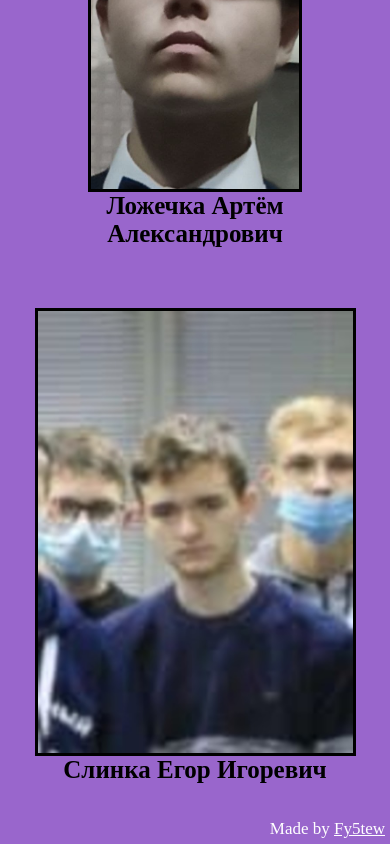
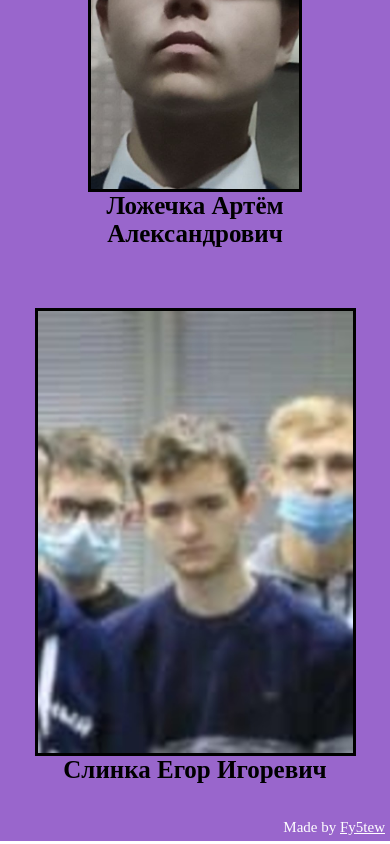
Before and after one commit to Fy5tew/NDTPCard, a plain HTML site: page index.html in a window 390 px wide. Shown: the part 6771-7615 px from the top of the page. Drawn offline with Linux system fonts and the light colour scheme.

Commit message:
Add files via upload

```diff
--- a/styles/style.css
+++ b/styles/style.css
@@ -260,4 +260,8 @@
 	.student_name {
 		font-size: 25px;
 	}
+
+	.footer .creator {
+		font-size: 15px;
+	}
 }
```
